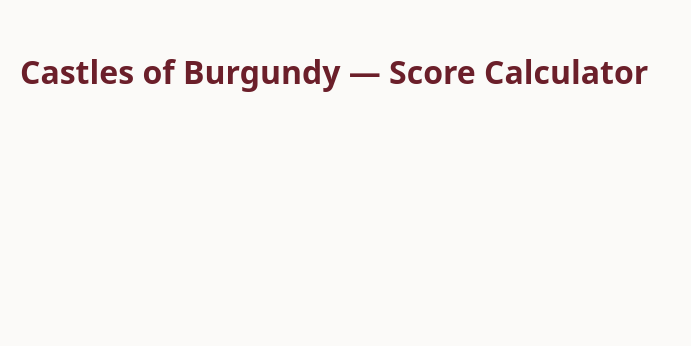
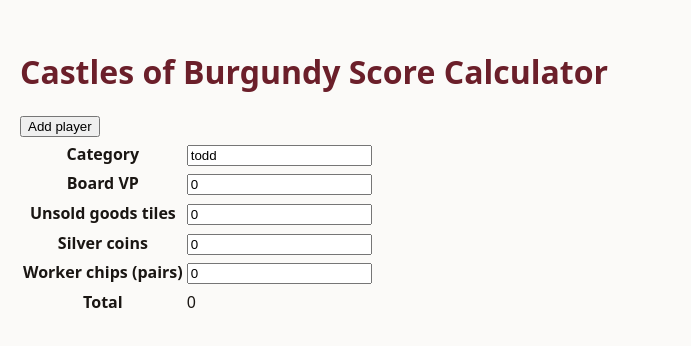
Before and after one commit to toddcooke/toddcooke.github.io, a React (Vite) app in the folder burgundy-scorer/: page / in a window 1280 px wide. Shown: the top 346 px of the page, without its empty margins (0-691 px from the left). Built offline with nearby package versions, Linux system fonts and the light colour scheme.

Commit message:
feat(burgundy-scorer): player score table with editable cells and totals
Editable per-player columns (number inputs + editable names), data-driven
SCORE_ROWS, add-player button, and a live Total footer row.

Co-Authored-By: Claude Opus 4.8 <noreply@anthropic.com>

```diff
--- a/burgundy-scorer/src/App.tsx
+++ b/burgundy-scorer/src/App.tsx
@@ -1,3 +1,106 @@
+import { useState } from "react";
+
+interface Player {
+    id: string;
+    name: string;
+    boardVp: number;          // running VP track (already includes color bonuses)
+    unsoldGoodsTiles: number; // 1 VP each
+    silverCoins: number;      // 1 VP each
+    workerChipsPair: number;  // 1 VP per pair
+}
+
+type NumericKey = "boardVp" | "unsoldGoodsTiles" | "silverCoins" | "workerChipsPair";
+
+// One entry per table row: a label and which Player field it edits.
+const SCORE_ROWS: { label: string; key: NumericKey }[] = [
+    { label: "Board VP", key: "boardVp" },
+    { label: "Unsold goods tiles", key: "unsoldGoodsTiles" },
+    { label: "Silver coins", key: "silverCoins" },
+    { label: "Worker chips (pairs)", key: "workerChipsPair" },
+];
+
+function makePlayer(name: string): Player {
+    return {
+        id: crypto.randomUUID(),
+        name,
+        boardVp: 0,
+        unsoldGoodsTiles: 0,
+        silverCoins: 0,
+        workerChipsPair: 0,
+    };
+}
+
+// Total VP: every category contributes 1 VP per unit.
+function playerTotal(p: Player): number {
+    return SCORE_ROWS.reduce((sum, row) => sum + p[row.key], 0);
+}
+
 export default function App() {
-  return <h1>Castles of Burgundy — Score Calculator</h1>
+    const [players, setPlayers] = useState<Player[]>([makePlayer("todd")]);
+
+    // Immutably update one field of one player by id.
+    function updateField<K extends keyof Player>(id: string, key: K, value: Player[K]) {
+        setPlayers(prev => prev.map(p => (p.id === id ? { ...p, [key]: value } : p)));
+    }
+
+    return (
+        <div>
+            <h1>Castles of Burgundy Score Calculator</h1>
+
+            <button
+                onClick={() =>
+                    setPlayers(prev => [...prev, makePlayer(`Player ${prev.length + 1}`)])
+                }
+            >
+                Add player
+            </button>
+
+            <table>
+                <thead>
+                <tr>
+                    <th scope="col">Category</th>
+                    {players.map(player => (
+                        <th key={player.id} scope="col">
+                            <input
+                                type="text"
+                                value={player.name}
+                                aria-label="Player name"
+                                onChange={e => updateField(player.id, "name", e.target.value)}
+                            />
+                        </th>
+                    ))}
+                </tr>
+                </thead>
+                <tbody>
+                {SCORE_ROWS.map(row => (
+                    <tr key={row.key}>
+                        <th scope="row">{row.label}</th>
+                        {players.map(player => (
+                            <td key={player.id}>
+                                <input
+                                    type="number"
+                                    min={0}
+                                    inputMode="numeric"
+                                    value={player[row.key]}
+                                    aria-label={`${row.label} for ${player.name}`}
+                                    onChange={e =>
+                                        updateField(player.id, row.key, Number(e.target.value))
+                                    }
+                                />
+                            </td>
+                        ))}
+                    </tr>
+                ))}
+                </tbody>
+                <tfoot>
+                <tr>
+                    <th scope="row">Total</th>
+                    {players.map(player => (
+                        <td key={player.id}>{playerTotal(player)}</td>
+                    ))}
+                </tr>
+                </tfoot>
+            </table>
+        </div>
+    );
 }
```
